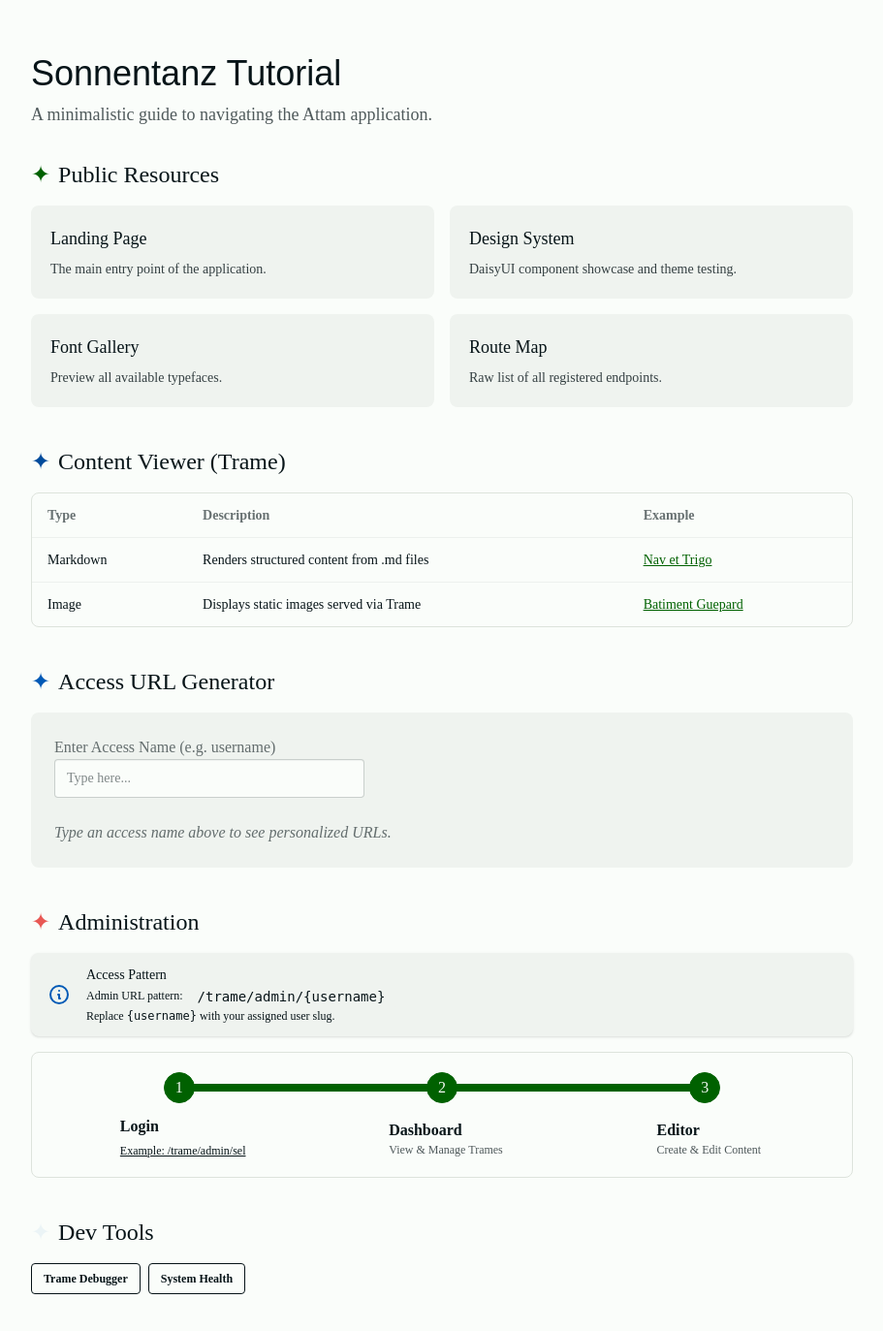
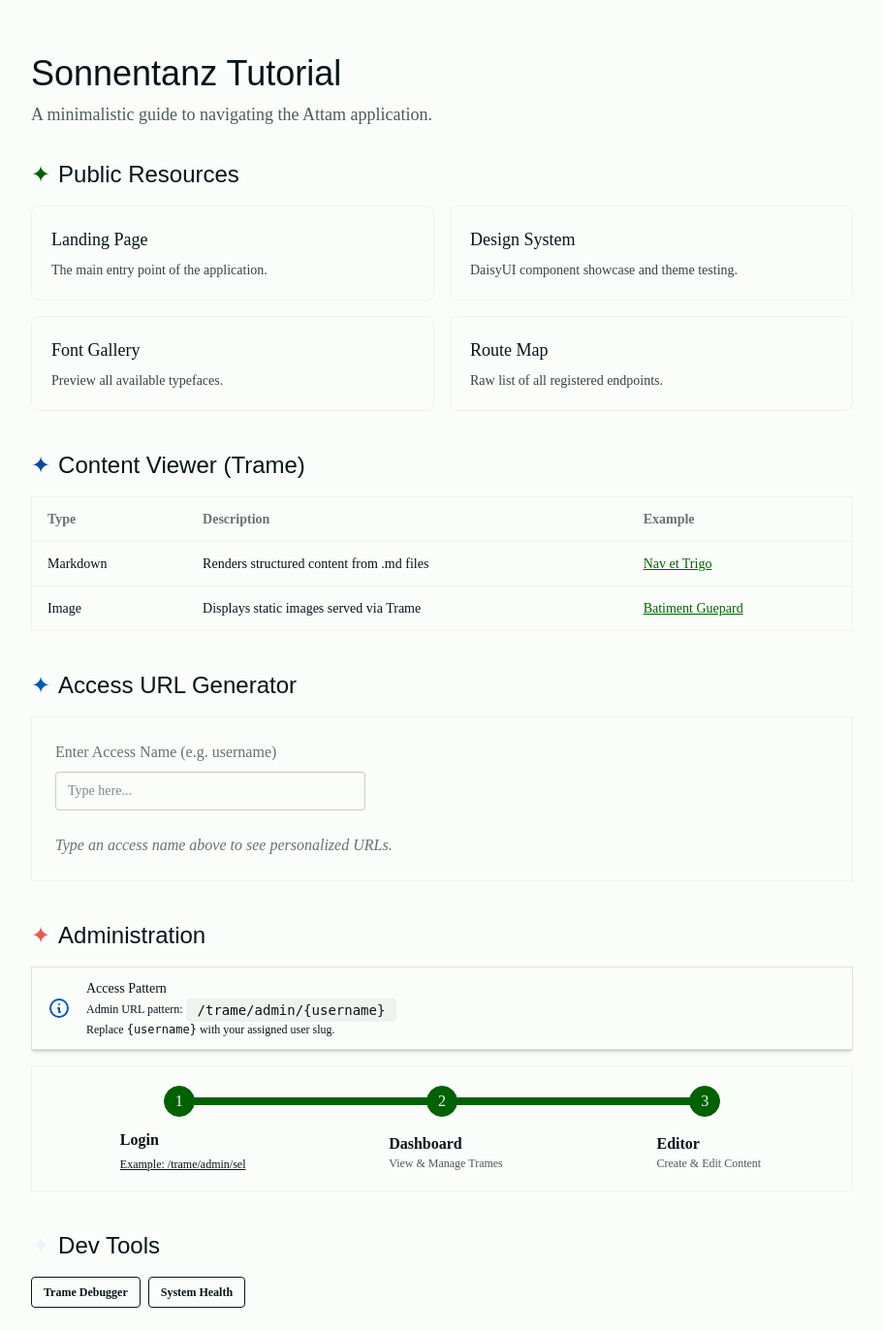
Before and after one commit to pointcarre-app/attam, a FastAPI app: page /sonnentanz in a window 1280 px wide. Shown: the part 112-1485 px from the top of the page at 97% size, without its empty margins (184-1095 px from the left). Before the commit the page ends 1447 px from the top, so only its background shows below. Run offline with FastAPI, Linux system fonts and the light colour scheme; some libraries are stand-ins or nearby versions; some web fonts are replaced.

Commit message:
sonnentanz

```diff
--- a/backend/templates/sonnentanz.html
+++ b/backend/templates/sonnentanz.html
@@ -11,29 +11,32 @@
 
     <!-- Public Resources -->
     <section class="mb-10">
-      <h2 class="text-2xl font-bold mb-4 flex items-center gap-2">
+      <h2 class="text-2xl font-bold mb-4 flex items-center gap-2 font-heading">
         <span class="text-primary">✦</span> Public Resources
       </h2>
       <div class="grid gap-4 md:grid-cols-2">
-        <a href="/" class="card bg-base-200 hover:bg-base-300 transition-colors">
+        <a href="/" class="card bg-base-100 border border-base-200 hover:border-base-300 transition-colors">
           <div class="card-body p-5">
             <h3 class="card-title text-lg">Landing Page</h3>
             <p class="text-sm opacity-80">The main entry point of the application.</p>
           </div>
         </a>
-        <a href="/template" class="card bg-base-200 hover:bg-base-300 transition-colors">
+        <a href="/template"
+           class="card bg-base-100 border border-base-200 hover:border-base-300 transition-colors">
           <div class="card-body p-5">
             <h3 class="card-title text-lg">Design System</h3>
             <p class="text-sm opacity-80">DaisyUI component showcase and theme testing.</p>
           </div>
         </a>
-        <a href="/fonts" class="card bg-base-200 hover:bg-base-300 transition-colors">
+        <a href="/fonts"
+           class="card bg-base-100 border border-base-200 hover:border-base-300 transition-colors">
           <div class="card-body p-5">
             <h3 class="card-title text-lg">Font Gallery</h3>
             <p class="text-sm opacity-80">Preview all available typefaces.</p>
           </div>
         </a>
-        <a href="/routes" class="card bg-base-200 hover:bg-base-300 transition-colors">
+        <a href="/routes"
+           class="card bg-base-100 border border-base-200 hover:border-base-300 transition-colors">
           <div class="card-body p-5">
             <h3 class="card-title text-lg">Route Map</h3>
             <p class="text-sm opacity-80">Raw list of all registered endpoints.</p>
@@ -44,10 +47,10 @@
 
     <!-- Content System -->
     <section class="mb-10">
-      <h2 class="text-2xl font-bold mb-4 flex items-center gap-2">
+      <h2 class="text-2xl font-bold mb-4 flex items-center gap-2 font-heading">
         <span class="text-secondary">✦</span> Content Viewer (Trame)
       </h2>
-      <div class="overflow-x-auto bg-base-100 rounded-box border border-base-300">
+      <div class="overflow-x-auto bg-base-100 border border-base-200">
         <table class="table">
           <thead>
             <tr>
@@ -78,12 +81,12 @@
 
     <!-- Dynamic URL Generator -->
     <section class="mb-10" id="url-generator">
-      <h2 class="text-2xl font-bold mb-4 flex items-center gap-2">
+      <h2 class="text-2xl font-bold mb-4 flex items-center gap-2 font-heading">
         <span class="text-info">✦</span> Access URL Generator
       </h2>
-      <div class="bg-base-200 p-6 rounded-box">
+      <div class="border border-base-200 p-6 bg-base-100">
         <div class="form-control w-full max-w-xs mb-6">
-          <label class="label">
+          <label class="label mb-2">
             <span class="label-text">Enter Access Name (e.g. username)</span>
           </label>
           <input type="text"
@@ -94,7 +97,7 @@
         </div>
 
         <div id="urlList" class="hidden space-y-4">
-          <div class="overflow-x-auto bg-base-100 rounded-box border border-base-300">
+          <div class="overflow-x-auto bg-base-100 border border-base-200">
             <table class="table table-zebra w-full">
               <thead>
                 <tr>
@@ -118,10 +121,10 @@
 
     <!-- Administration -->
     <section class="mb-10">
-      <h2 class="text-2xl font-bold mb-4 flex items-center gap-2">
+      <h2 class="text-2xl font-bold mb-4 flex items-center gap-2 font-heading">
         <span class="text-accent">✦</span> Administration
       </h2>
-      <div class="alert bg-base-200 shadow-sm mb-4">
+      <div class="alert mb-4 rounded-none border border-base-300 bg-base-100">
         <svg xmlns="http://www.w3.org/2000/svg"
              fill="none"
              viewBox="0 0 24 24"
@@ -132,14 +135,14 @@
         <div>
           <h3 class="font-bold">Access Pattern</h3>
           <div class="text-xs">
-            Admin URL pattern: <code class="badge badge-ghost">/trame/admin/{username}</code>
+            Admin URL pattern: <code class="badge badge-ghost rounded-sm">/trame/admin/{username}</code>
             <br />
             Replace <span class="font-mono">{username}</span> with your assigned user slug.
           </div>
         </div>
       </div>
 
-      <div class="steps steps-vertical lg:steps-horizontal w-full bg-base-100 p-4 rounded-box border border-base-300">
+      <div class="steps steps-vertical lg:steps-horizontal w-full bg-base-100 p-4 border border-base-200">
         <div class="step step-primary">
           <div class="text-left ml-2">
             <p class="font-bold">Login</p>
@@ -163,7 +166,7 @@
 
     <!-- Dev Tools -->
     <section>
-      <h2 class="text-2xl font-bold mb-4 flex items-center gap-2">
+      <h2 class="text-2xl font-bold mb-4 flex items-center gap-2 font-heading">
         <span class="text-neutral-content">✦</span> Dev Tools
       </h2>
       <div class="flex flex-wrap gap-2">
```
